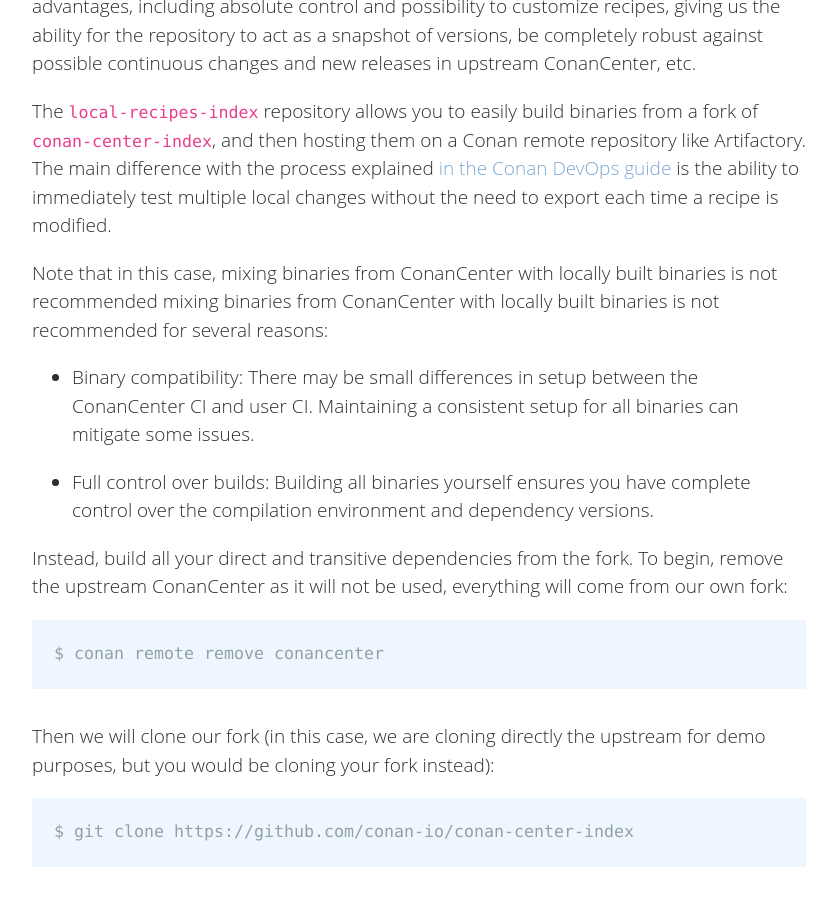
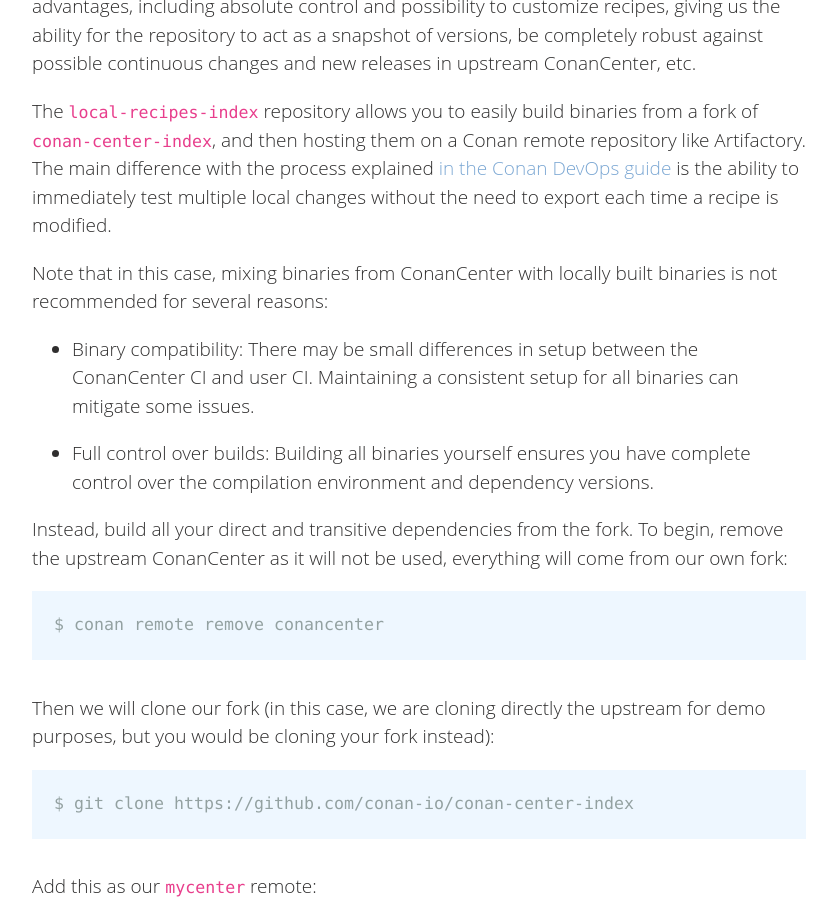
Before and after one commit to conan-io/conan-io.github.io, a Jekyll site: the page built from _posts/2024-04-23-Introducing-local-recipes-index-remote.markdown, in a window 1280 px wide and 900 px high, scrolled down 3871 px. Shown: the whole window, without its empty margins (20-857 px from the left). Built offline with Jekyll 4.4.1, drawn with Linux system fonts in a browser that asks for light colours; comment, search, counter and statistics services are not loaded.

Commit message:
Update _posts/2024-04-23-Introducing-local-recipes-index-remote.markdown
Co-authored-by: Daniel <danimanzaneque@gmail.com>

```diff
--- a/_posts/2024-04-23-Introducing-local-recipes-index-remote.markdown
+++ b/_posts/2024-04-23-Introducing-local-recipes-index-remote.markdown
@@ -134,8 +134,7 @@ to immediately test multiple local changes without the need to export each time
 is modified.
 
 Note that in this case, mixing binaries from ConanCenter with locally built binaries is
-not recommended mixing binaries from ConanCenter with locally built binaries is not
-recommended for several reasons:
+not recommended for several reasons:
 
 - Binary compatibility: There may be small differences in setup between the ConanCenter CI
 and user CI. Maintaining a consistent setup for all binaries can mitigate some issues.
```
